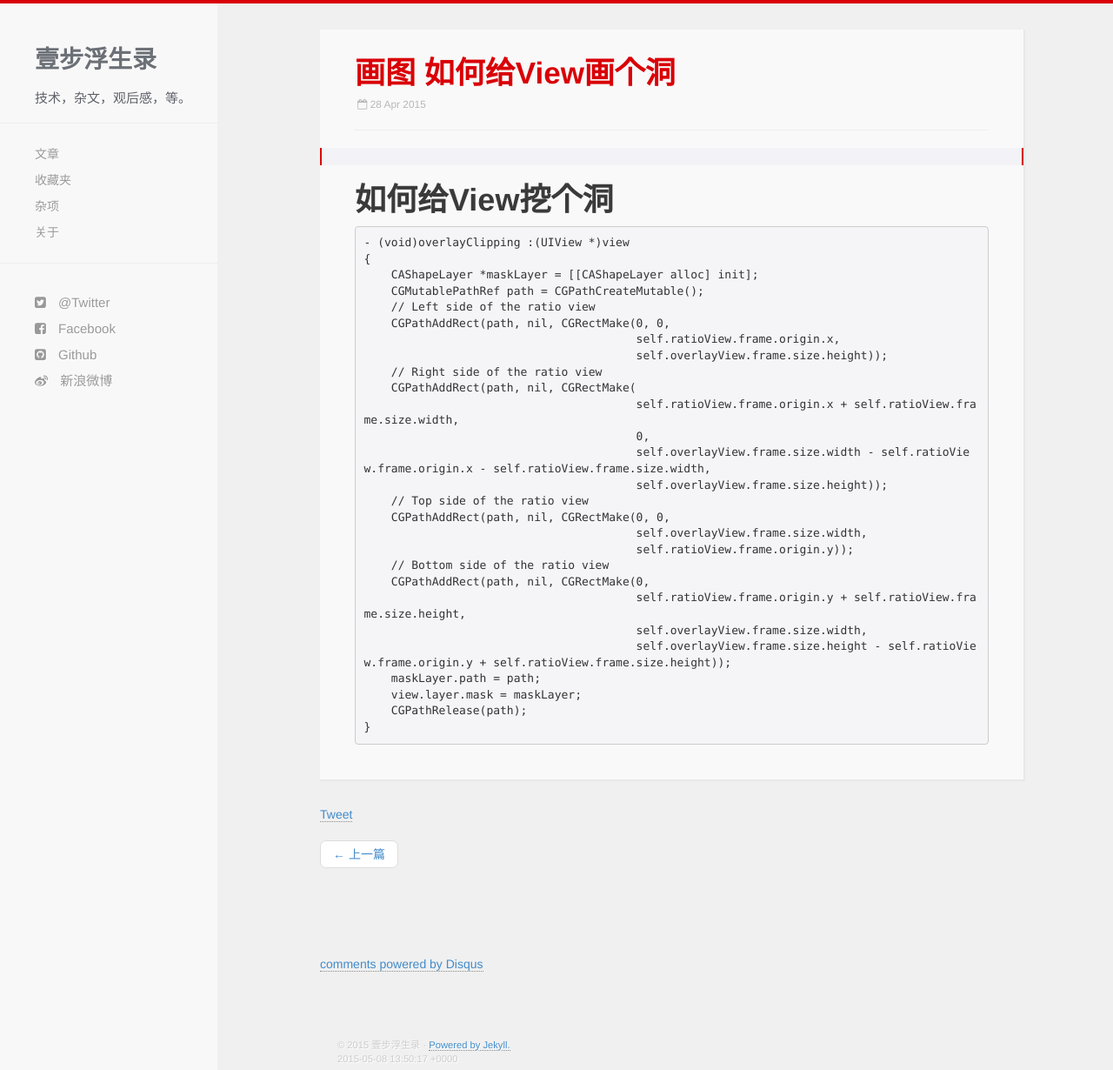
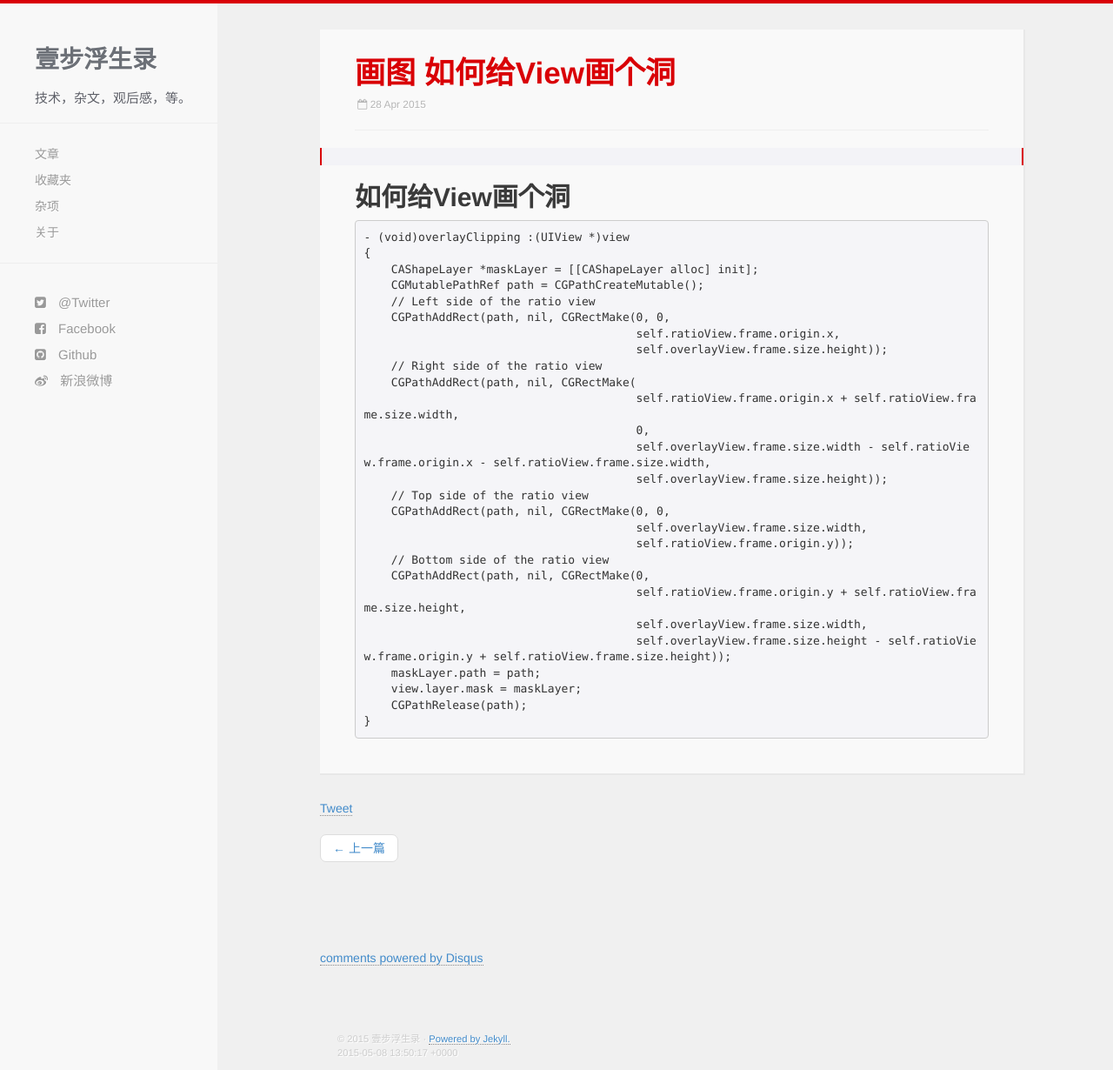
Before and after one commit to liyalin/liyalin.github.io, a Jekyll site: the page built from _posts/2015-04-28-iOS给View挖个洞.markdown, in a window 1280 px wide and 1230 px high. Shown: the whole window at 87% size. Built offline with Jekyll 4.4.1, drawn with Linux system fonts in a browser that asks for light colours; nearby versions of some CDN libraries; Markdown is read by kramdown in place of the engine named in the settings; comment, search, counter and statistics services are not loaded.

Commit message:
no message

````diff
--- a/_posts/2015-04-28-画图-如何给View挖个洞.markdown
+++ b/_posts/2015-04-28-iOS给View挖个洞.markdown
@@ -7,8 +7,8 @@ categories: iOS
 >
 >
 
-#如何给View挖个洞
-```Objective-C代码
+##如何给View画个洞
+```
 - (void)overlayClipping :(UIView *)view
 {
     CAShapeLayer *maskLayer = [[CAShapeLayer alloc] init];
````
Also changed, not shown: 1 other file.
